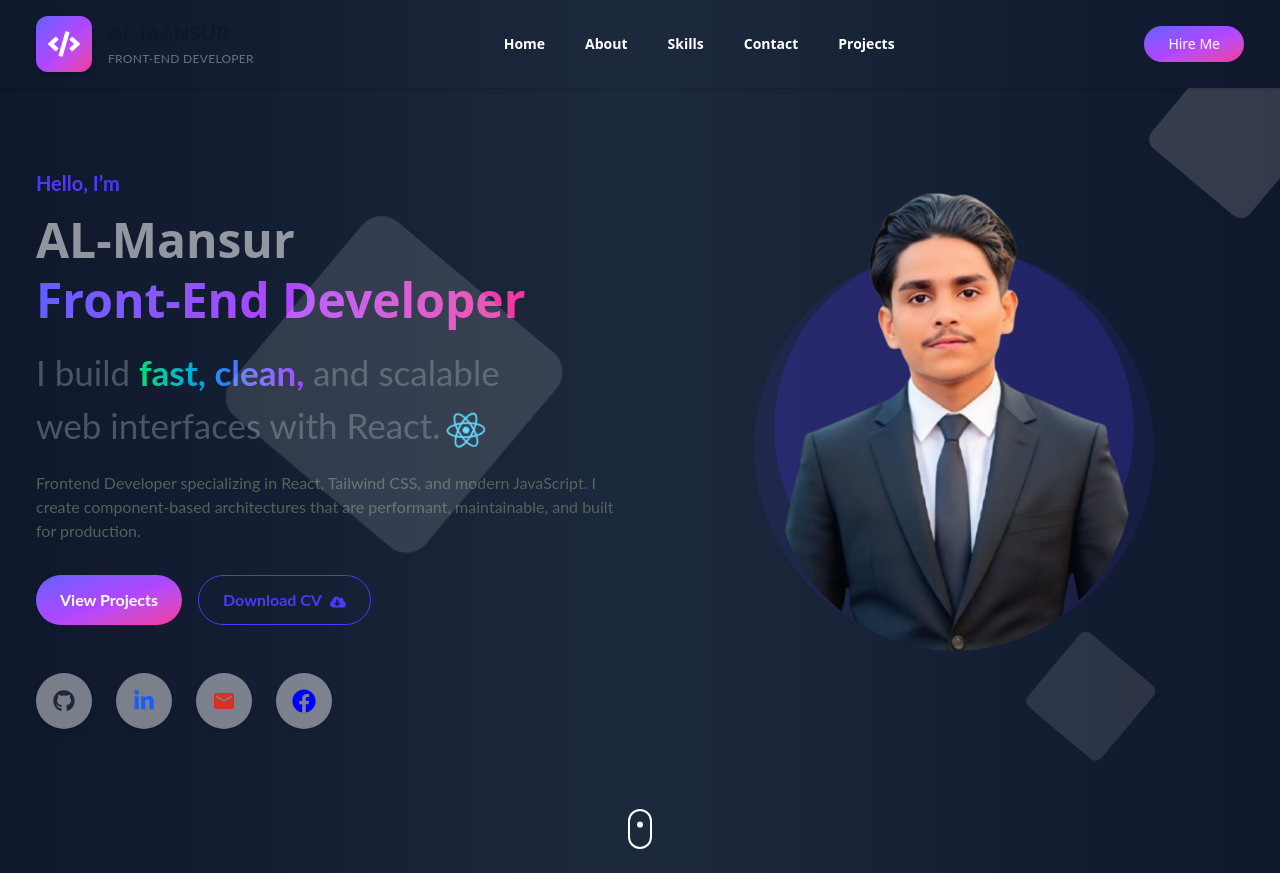
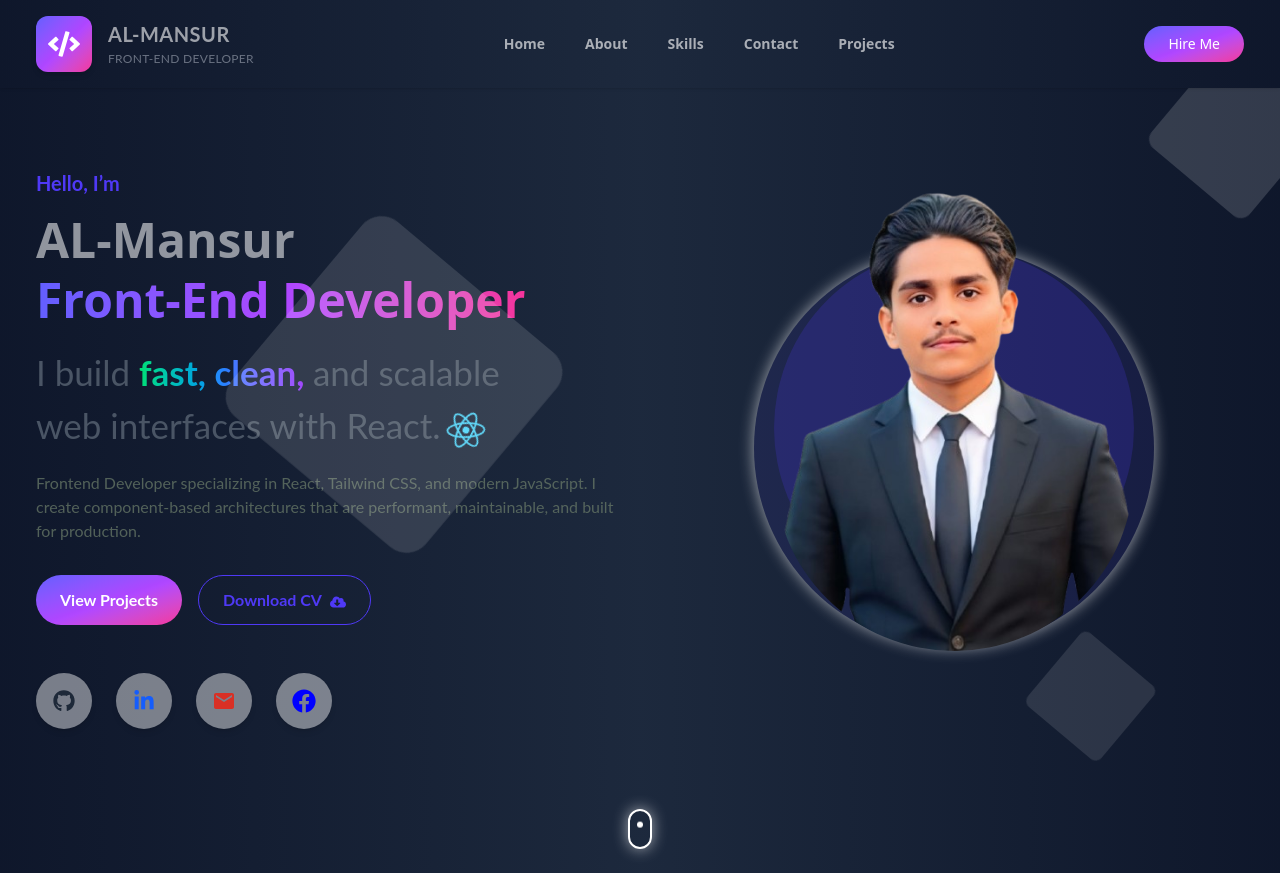
Before and after one commit to Mansur1075/MY-PROTFOLIOY-2, a React (Vite) app: page / in a window 1280 px wide. Built offline with nearby package versions, Linux system fonts and the light colour scheme.

Commit message:
my-porotfoliyo bennar part start

```diff
--- a/src/componntes/Bennar.jsx
+++ b/src/componntes/Bennar.jsx
@@ -86,14 +86,14 @@ const Bennar = () => {
                         </div>
 
                     </div>
-                    <div className="relative hidden md:flex justify-center">
-                        <div className="w-100 h-100 bg-indigo-600/10 rounded-full"></div>
+                    <div className="relative hidden md:flex justify-center ">
+                        <div className="w-100 h-100 bg-indigo-600/10 rounded-full shadow-[0_0_15px_rgba(255,255,255,0.6)] "></div>
                         <div className="absolute w-90 h-90 bg-indigo-600/20 rounded-full">
                             <img className=' rounded-full w-full absolute -top-30 left-0' src={mansur} alt="" />
                         </div>
                     </div>
                 </div>
-                <div className="hover:shadow-[0_0_15px_rgba(255,255,255,0.6)] mb-6 w-6 h-10 border-2 border-white rounded-full mx-auto flex items-start justify-center">
+                <div className="shadow-[0_0_15px_rgba(255,255,255,0.6)] mb-6 w-6 h-10 border-2 border-white rounded-full mx-auto flex items-start justify-center">
                     <span className="mt-2 animate-bounce">
                         <GoDotFill className="text-white text-xs" />
                     </span>
--- a/src/componntes/Navbar.jsx
+++ b/src/componntes/Navbar.jsx
@@ -19,7 +19,7 @@ export const Navbar = () => {
                                     <FaCode className="text-[32px] group-hover:rotate-12 transition-transform duration-300" />
                                 </div>
                                 <div className="leading-tight">
-                                    <h3 className="text-[20px] font-lato font-bold tracking-wide text-gray-900 animate-bounce">
+                                    <h3 className="text-[20px] font-lato font-bold tracking-wide text-[#ffffff96] ">
                                         AL-MANSUR
                                     </h3>
 
@@ -29,7 +29,7 @@ export const Navbar = () => {
                                 </div>
                             </div>
 
-                            <ul className="hidden md:flex gap-8 lg:gap-10 text-sm font-bold text-[#fff]">
+                            <ul className="hidden md:flex gap-8 lg:gap-10 text-sm font-bold text-[#ffffffa1]">
                                 <li className="hover:text-indigo-600 hover:scale-115 cursor-pointer transition">Home</li>
                                 <li className="hover:text-indigo-600 hover:scale-115 cursor-pointer transition">About</li>
                                 <li className="hover:text-indigo-600 hover:scale-115 cursor-pointer transition">Skills</li>
```
